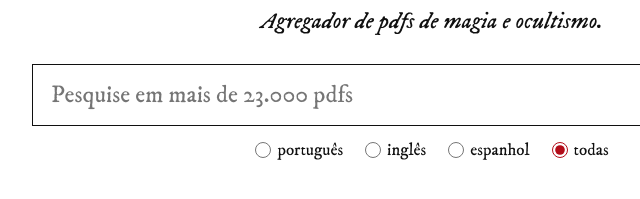
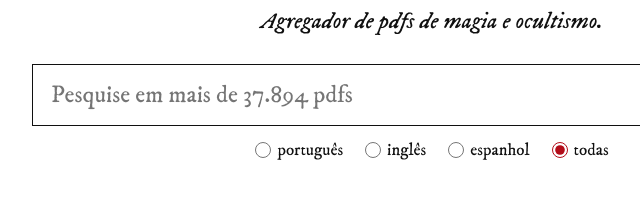
Before and after one commit to TTamosauskas/alexandria, a plain HTML site: page index.html in a window 1280 px wide. Shown: the part 167-366 px from the top of the page, 208-848 px from the left. Drawn offline with nearby package versions, Linux system fonts and the light colour scheme.

Commit message:
Update search catalog count

```diff
--- a/index.html
+++ b/index.html
@@ -17,7 +17,7 @@
       <p class="subtitle">Agregador de pdfs de magia e ocultismo.</p>
       <form class="search" id="search-form" role="search">
         <label class="sr-only" for="search-input">Pesquisar documentos</label>
-        <input id="search-input" name="q" type="search" autocomplete="off" placeholder="Pesquise em mais de 23.000 pdfs" />
+        <input id="search-input" name="q" type="search" autocomplete="off" placeholder="Pesquise em mais de 37.894 pdfs" />
         <button type="submit">Pesquisar</button>
       </form>
       <fieldset class="language-filter" aria-label="Filtrar por idioma">
```
